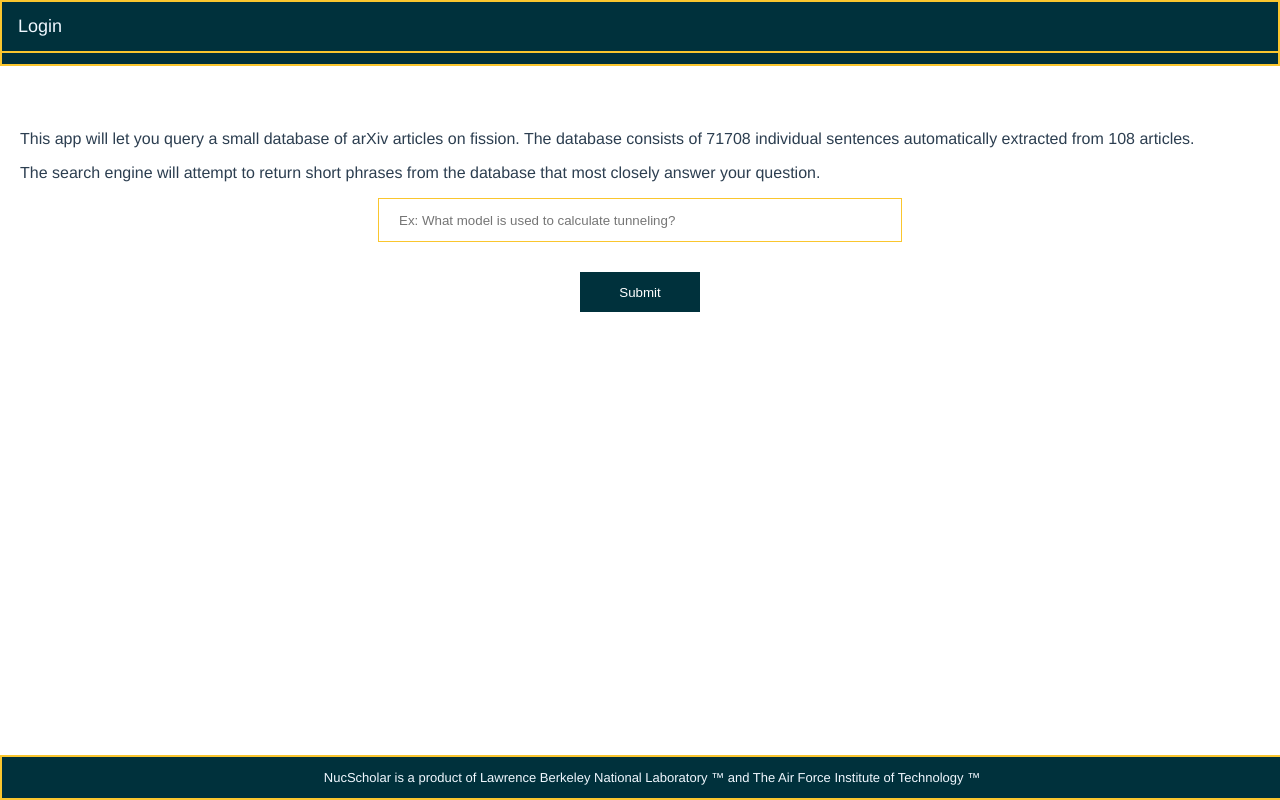
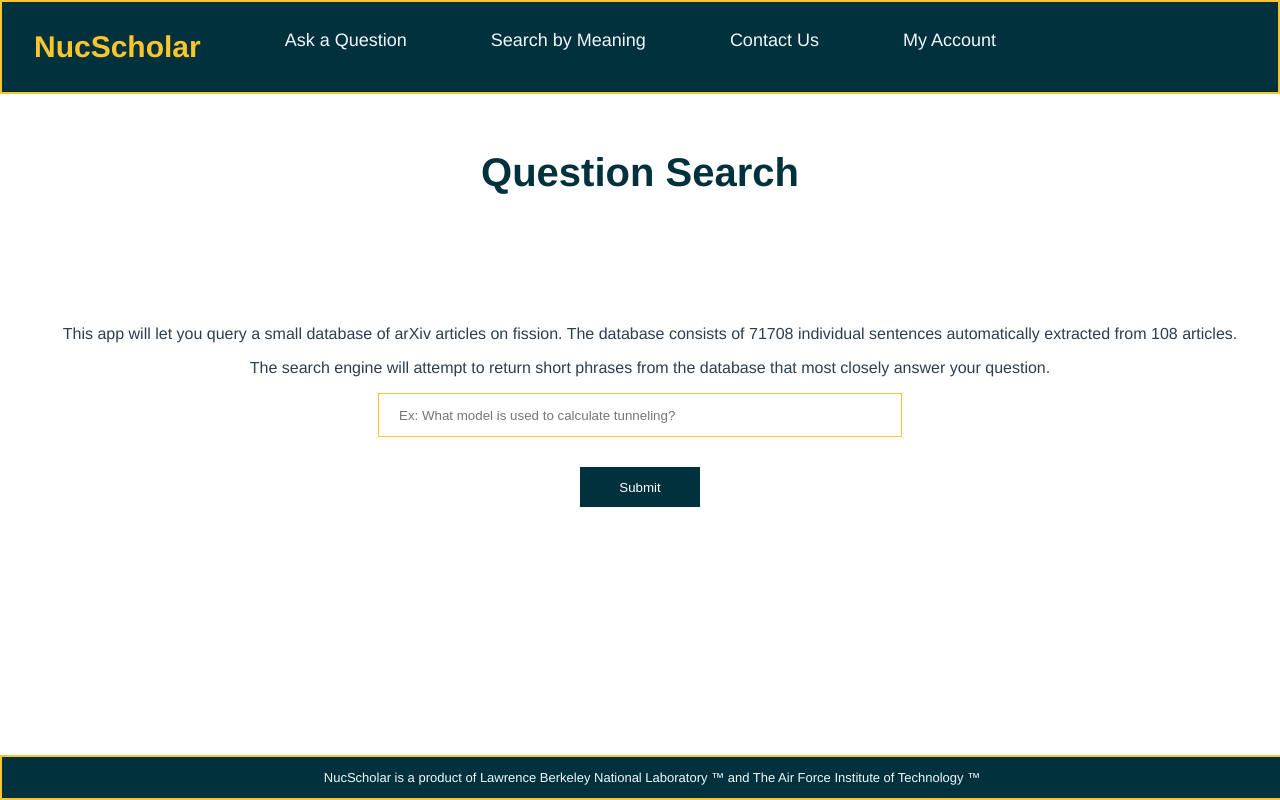
Before and after one commit to dward118/NL-Website, a Vue app in the folder frontend/: page /question in a window 1280 px wide. Built offline with nearby package versions, Linux system fonts and the light colour scheme.

Commit message:
post merge fixs

```diff
--- a/frontend/db/db.json
+++ /dev/null
@@ -1,5 +0,0 @@
-{
-    "user":[
-        {"name": "Samuel", "email": "jeffries.39@wright.edu", "password": "1701"}
-    ]
-}
--- a/frontend/src/components/MenuBar.vue
+++ b/frontend/src/components/MenuBar.vue
@@ -1,30 +1,11 @@
 <template>
-  <div>
-    <div class="menu-container">
-      <div class="menu-item">
-        <router-link to="/">
-          <div style="font-size: 30px; color: #fac62e; font-weight: bold">
-            NucScholar
-          </div>
-        </router-link>
-      </div>
-      <div class="menu-item">
-        <router-link to="/question">Ask a Question</router-link>
-      </div>
-      <div class="menu-item">
-        <router-link to="/semantic">Search</router-link>
-      </div>
-      <div class="menu-item">
-        <router-link to="/contact-us">Contact Us</router-link>
-      </div>
-      <div class="menu-item">
-        <router-link to="/login">Login</router-link>
-      </div>
-    </div>
-    <footer style="bottom: 0; position: fixed">
-      NucScholar is a product of Lawrence Berkeley National Laboratory &trade;
-      and The Air Force Institute of Technology &trade;
-    </footer>
+  <div class="menu-item">
+    <a><router-link to="/" style="font-size: 30px; color: #fac62e; font-weight: bold;"
+        onmouseover="this.style.color='aliceblue'" onmouseout="this.style.color='#fac62e'">NucScholar</router-link></a>
+    <a><router-link to="/question">Ask a Question</router-link></a>
+    <a><router-link to="/semantic">Search by Meaning</router-link></a>
+    <a><router-link to="/contact-us">Contact Us</router-link></a>
+    <a><router-link to="/login">My Account</router-link></a>
   </div>
   <footer>
     <p class="footerStyle">
@@ -36,8 +17,8 @@
 
 <script>
 export default {
-  name: "MenuBar",
-};
+  name: 'MenuBar',
+}
 </script>
 
 <style scoped>
--- a/frontend/src/routers.js
+++ b/frontend/src/routers.js
@@ -1,6 +1,6 @@
 import { createRouter, createWebHistory } from 'vue-router';
 import HomePage from './views/Homepage.vue';
-import SignIn from './views/SignIn.vue';
+import LoginPage from './views/LoginPage.vue';
 import ContactUs from './views/ContactUs.vue';
 import SignUp from './views/SignUp.vue';
 import QuestionSearch from './views/QuestionSearch.vue';
@@ -18,9 +18,9 @@ const routes = [
         path: "/sign-up",
     },
     {
-        name: "SignIn",
-        component: SignIn,
-        path: "/sign-in",
+        name: "LoginPage",
+        component: LoginPage,
+        path: "/login",
     },
     {
         name: "ContactUs",
--- a/frontend/src/views/SignIn.vue
+++ b/frontend/src/views/LoginPage.vue
@@ -11,9 +11,6 @@
         <router-link to="/sign-up">Don't have an account? Sign up here.</router-link>
       </p>
     </div>
-
-
-
   </div>
 
   <!-- This is to create whitespace at the bottom until we have other containers. -->
@@ -23,61 +20,11 @@
 <script>
 import MenuBar from '../components/MenuBar.vue';
 
-
 export default {
-  name: 'SignIn',
-
-  get(){
-    return{
-      username:'',
-      password:'',
-      LoginStatus:false
-
-    }
-  },
-  methods:{
-    login(){
-      //let result = await axios.post("http://localhost:3000/users",{
-       // email:this.email,
-      //  username:this.username,
-     //   password:this.password
-     // });
-
-     //None of this is right
-     this.LoginStatus = true;
-
-      if (this.LoginStatus){
-      console.warn(this.username, this.password);
-      console.warn(this.LoginStatus);
-      window.location.href = "http://localhost:8080/"
-      } else{
-
-        alert('Invalid username/password')
-  .then(() => {
-    console.log("Alert dialog closed.");
-  });
-
-      }
-
-      //if (result.status == 201){
-       // alert("sign-up done")
-       // localStorage.setItem("user-info",JSON.stringify(result.data))
-     // }
-
-    }
-  },
-
-
-
+  name: 'LoginPage',
 
   components: {
     MenuBar
-  },
-
-  data() {
-    return {
-      activeItem: 'NucScholar',
-    };
   },
 };
 </script>
@@ -103,4 +50,8 @@ export default {
   cursor: pointer;
   margin-bottom: 10px;
 }
+
+p {
+  text-align: center;
+}
 </style>
--- a/frontend/src/views/QuestionSearch.vue
+++ b/frontend/src/views/QuestionSearch.vue
@@ -1,5 +1,6 @@
 <template>
   <MenuBar />
+  <h1 style="font-size:40px; color: #00313c; margin-top: 150px;">Question Search</h1>
   <div class="field" style="margin-top: 130px">
     <p>
       This app will let you query a small database of arXiv articles on fission.
@@ -18,6 +19,7 @@
 
     <button @click="Search">Submit</button>
   </div>
+  <div style="height: 200px;"></div>
 </template>
 
 <script>
@@ -63,4 +65,8 @@ export default {
   color: #fff;
   cursor: pointer;
 }
+
+p {
+  text-align: center;
+}
 </style>
--- a/frontend/src/views/SemanticSearch.vue
+++ b/frontend/src/views/SemanticSearch.vue
@@ -1,5 +1,6 @@
 <template>
   <MenuBar />
+  <h1 style="font-size:40px; color: #00313c; margin-top: 150px;">Semantic Search</h1>
   <div class="field" style="margin-top: 130px">
     <p>
       This app will let you query a small database of arXiv articles on fission.
@@ -15,6 +16,7 @@
 
     <button @click="Search">Submit</button>
   </div>
+  <div style="height: 200px;"></div>
 </template>
 
 <script>
@@ -59,4 +61,8 @@ export default {
   color: #fff;
   cursor: pointer;
 }
+
+p {
+  text-align: center;
+}
 </style>
--- a/frontend/src/views/SignUp.vue
+++ b/frontend/src/views/SignUp.vue
@@ -1,6 +1,6 @@
 <template>
   <div>
-    <MenuBarLimited />
+    <MenuBar />
 
     <h1 style="font-size:40px; color: #00313c; margin-top: 200px;">Sign Up</h1>
     <div class="field">
@@ -8,22 +8,28 @@
         <input type="email" placeholder="Enter Your Email" name="email" v-model="email" required>
         <input type="text" placeholder="Enter Username" name="username" v-model="username" required />
         <input type="password" placeholder="Enter Password" name="password" v-model="password" required />
+        <input type="text" placeholder="Enter Username" name="username" v-model="username" required />
+        <input type="text" placeholder="Enter Username" name="username" v-model="username" required />
         <button type="submit">Submit</button>
       </form>
+      <p>
+        <router-link to="/login">Back to Login</router-link>
+      </p>
     </div>
   </div>
+  <div style="height: 200px;"></div>
 </template>
 
 <script>
 import axios from 'axios'
 // import { response } from 'express';
-import MenuBarLimited from '../components/MenuBarLimited.vue';
+import MenuBar from '../components/MenuBar.vue';
 
 export default {
   name: 'SignUp',
 
   components: {
-    MenuBarLimited
+    MenuBar
   },
   data() {
     return {
@@ -80,4 +86,8 @@ export default {
   color: #fff;
   cursor: pointer;
 }
+
+p {
+  text-align: center;
+}
 </style>
```
Also changed, not shown: frontend/src/views/Homepage.vue (line endings or trailing spaces), 1 other file (tests, documents, lock files or other folders).
